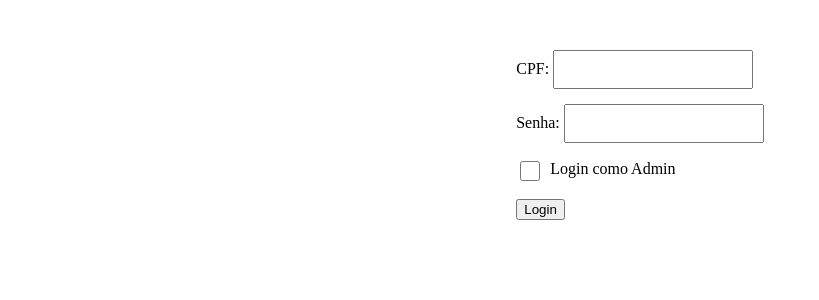
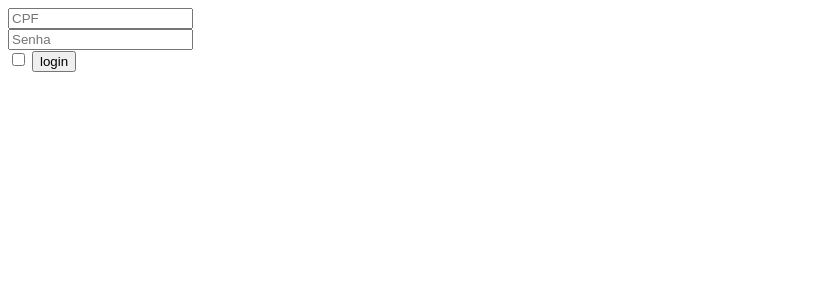
Before and after one commit to daviolvr/bd, a Django app: page /biblioteca/login/ in a window 1280 px wide. Shown: the top 300 px of the page, without its empty margins (0-819 px from the left). Run offline with Django 4.2, Linux system fonts and the light colour scheme.

Commit message:
login/cadastro

```diff
--- a/biblioteca_app/admin.py
+++ b/biblioteca_app/admin.py
@@ -1,7 +1,6 @@
 from django.contrib import admin
-from .models import Biblioteca, Admin, Cliente, Livro, Livro_emprestado
+from .models import Admin, Cliente, Livro, Livro_emprestado
 
-admin.site.register(Biblioteca)
 admin.site.register(Admin)
 admin.site.register(Cliente)
 admin.site.register(Livro)
--- a/biblioteca_app/static/css/login.css
+++ /dev/null
@@ -1,29 +0,0 @@
-.login-form {
-    display: flex;
-    flex-direction: column;
-    align-items: center;
-    margin-top: 50px;
-}
-
-.login-form label {
-    margin-bottom: 5px;
-}
-
-.login-form input[type="text"],
-.login-form input[type="password"] {
-    margin-bottom: 15px;
-    padding: 10px;
-    width: 200px;
-}
-
-.checkbox-container {
-    display: flex;
-    align-items: center;
-    margin-bottom: 15px;
-}
-
-.checkbox-container input[type="checkbox"] {
-    margin-right: 10px;
-    width: 20px;
-    height: 20px;
-}
--- a/biblioteca_app/templates/biblioteca_app/login.html
+++ b/biblioteca_app/templates/biblioteca_app/login.html
@@ -1,27 +1,21 @@
-{% load static %}
+<!DOCTYPE html>
 <html lang="en">
 <head>
     <meta charset="UTF-8">
     <meta name="viewport" content="width=device-width, initial-scale=1.0">
-    <link rel="stylesheet" href="{% static 'css/login.css' %}">
-    <title>Login</title>
+    <title>Document</title>
 </head>
 <body>
-    <div class="login-form">
-        <form action="{% url 'login' %}" method="post">
-            {% csrf_token %}
-            <label for="cpf">CPF:</label>
-            <input type="text" id="cpf" name="cpf" required>
-            <br>
-            <label for="senha">Senha:</label>
-            <input type="password" id="senha" name="senha" required>
-            <br>
-            <div class="checkbox-container">
-                <input type="checkbox" id="is_admin" name="is_admin">
-                <label for="is_admin">Login como Admin</label>
-            </div>
-            <input type="submit" value="Login">
-        </form>
-    </div>
+
+    <form action="{% url "login" %}" method="POST">
+        {% csrf_token %}
+        <input type="text" placeholder="CPF" name="cpf">
+        <br>
+        <input type="text" placeholder="Senha" name="senha">
+        <br>
+        <input type="checkbox" name="is_admin">
+        <input type="submit" value="login">
+    </form>
+
 </body>
 </html>
--- a/biblioteca_app/urls.py
+++ b/biblioteca_app/urls.py
@@ -1,8 +1,8 @@
 from django.urls import path
-from django.contrib import admin
-from .views import login_view, home_view
+from . import views
 
 urlpatterns = [
-    path('login/', login_view, name='login'),
-    path('home/', home_view, name='home'),
+    path('cadastro/', views.cadastro, name='cadastro'),
+    path('login/', views.login, name='login'),
+    path('home/', views.home, name='home')
 ]
--- a/biblioteca_app/views.py
+++ b/biblioteca_app/views.py
@@ -1,29 +1,42 @@
 from django.shortcuts import render, redirect
-from django.contrib import messages
+from django.http import HttpResponse
 from .models import Cliente, Admin
 
-def login_view(request):
-    if request.method == 'POST':
+def cadastro(request):
+    if request.method == 'GET':
+        return render(request, 'biblioteca_app/cadastro.html')
+    else:
+        nome = request.POST.get('nome')
+        cpf = request.POST.get('cpf')
+        senha = request.POST.get('senha')
+
+        try:
+            Cliente.objects.get(nome=nome, cpf=cpf, senha=senha)
+            return HttpResponse('Cliente já cadastrado.')
+        except Cliente.DoesNotExist:
+            Cliente.objects.create(nome=nome, cpf=cpf, senha=senha)
+            return HttpResponse('Cliente cadastrado com sucesso.')
+
+def login(request):
+    if request.method =='GET':
+        return render(request, 'biblioteca_app/login.html')
+    else:
         cpf = request.POST.get('cpf')
         senha = request.POST.get('senha')
         is_admin = request.POST.get('is_admin') == 'on'
 
         if is_admin:
             try:
-                admin = Admin.objects.get(cpf=cpf, senha=senha)
-                if admin:
-                    return redirect('/admin/')
+                Admin.objects.get(cpf=cpf, senha=senha)
+                return redirect('/admin/')
             except Admin.DoesNotExist:
-                messages.error(request, 'Admin não encontrado ou senha incorreta.')
+                return HttpResponse('CPF ou senha inválidos.')
         else:
             try:
-                cliente = Cliente.objects.get(cpf=cpf, senha=senha)
-                if cliente:
-                    return redirect('home')
+                Cliente.objects.get(cpf=cpf, senha=senha)
+                return redirect('home')
             except Cliente.DoesNotExist:
-                messages.error(request, 'Cliente não encontrado ou senha incorreta.')
+                return HttpResponse('CPF ou senha inválidos.')
 
-    return render(request, 'biblioteca_app/login.html')
-
-def home_view(request):
+def home(request):
     return render(request, 'biblioteca_app/home.html')
```
Also changed, not shown: biblioteca_app/models.py (+4 -15 lines), biblioteca_app/templates/biblioteca_app/cadastro.html (added, +22 -0 lines), biblioteca_app/migrations/0005_alter_admin_senha_alter_cliente_senha.py (added), biblioteca_app/migrations/0006_remove_admin_cnpj_remove_cliente_cnpj_and_more.py (added).
